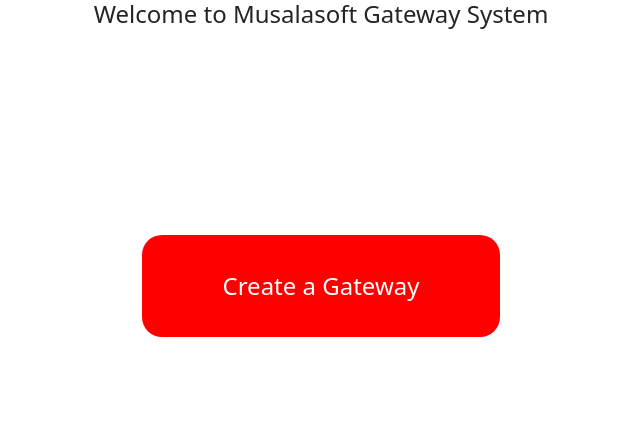
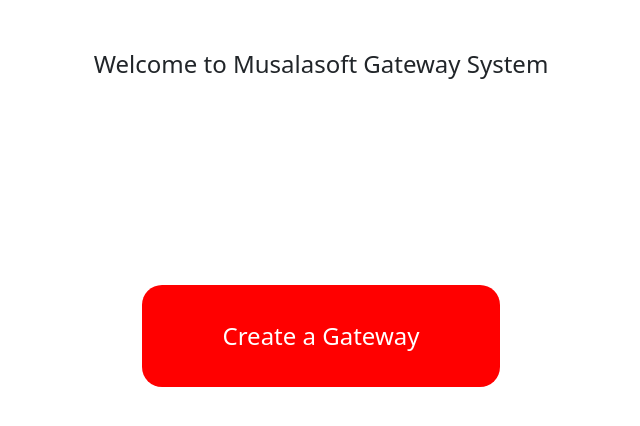
Before and after one commit to ecriph/musalasoft, a React (Create React App) app: page / in a window 1280 px wide. Shown: the top 426 px of the page, without its empty margins (319-959 px from the left). Built offline with nearby package versions, Linux system fonts and the light colour scheme.

Commit message:
update in home

```diff
--- a/src/Components/Home.js
+++ b/src/Components/Home.js
@@ -15,7 +15,7 @@
     <Col sm={12}>
 
     <h4 style={{display:'flex',
-      justifyContent:'center', alignItems:'center', marginBottom:-50}}>Welcome to Musalasoft Gateway System</h4>
+      justifyContent:'center', alignItems:'center', marginBottom:-50, paddingTop:50}}>Welcome to Musalasoft Gateway System</h4>
 
       <div style={{display:'flex',
       justifyContent:'center', alignItems:'center'}}>
```
